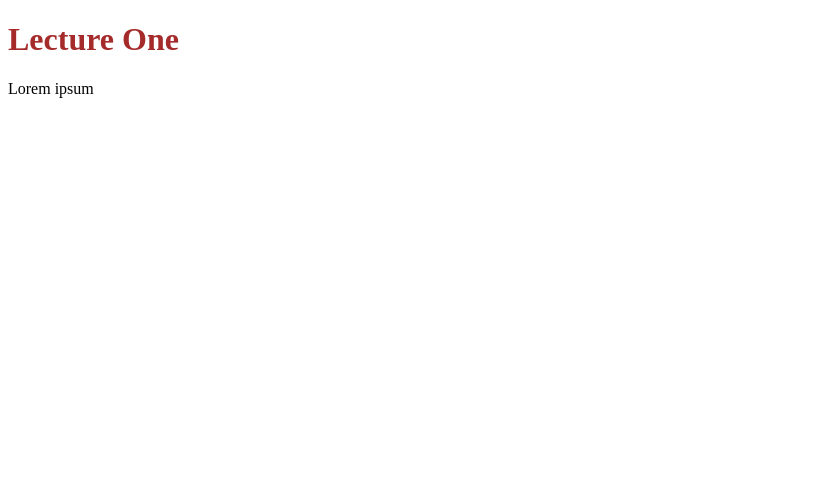
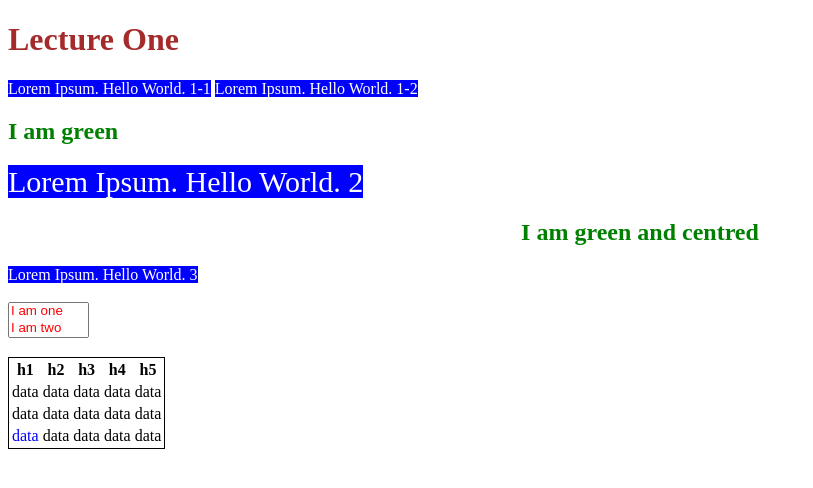
Before and after one commit to kanatunta/swift_academy, a plain HTML site: page week4/lectOne_02_04_2019/index.html in a window 1280 px wide. Shown: the whole page, without its empty margins (0-813 px from the left). Drawn offline with Linux system fonts and the light colour scheme.

Commit message:
add example 2

```diff
--- a/week4/lectOne_02_04_2019/css/style.css
+++ b/week4/lectOne_02_04_2019/css/style.css
@@ -1,3 +1,49 @@
 h1 {
   color: brown;
 }
+
+h2 {
+  color: green;
+}
+p {
+  display: inline;
+  color: white;
+  background-color: blue;
+  text-transform: capitalize;
+}
+
+.centred {
+  text-align: center;
+}
+
+select option {
+  color: orange;
+}
+
+option {
+  color: blueviolet;
+}
+
+table {
+  border: 1px solid black;
+}
+
+.centred .blue {
+  color: blue;
+}
+
+.red {
+    color: red;
+}
+
+.upperCase {
+    text-transform: uppercase;
+}
+
+.bold {
+    font-style: bold;
+}
+
+[title="title"]{
+    font-size: 30px;
+}
--- a/week4/lectOne_02_04_2019/index.html
+++ b/week4/lectOne_02_04_2019/index.html
@@ -11,6 +11,54 @@
   </head>
   <body onclick="interAct()">
     <h1>Lecture One</h1>
-    <p>Lorem ipsum</p>
+    <p>lorem ipsum. hello world. 1-1</p>
+    <p>lorem ipsum. hello world. 1-2</p>
+    <h2>I am green</h2>
+    <p title="title">lorem ipsum. hello world. 2</p>
+    <h2 class="centred">I am green and centred</h2>
+    <p>lorem ipsum. hello world. 3</p>
+    <br />
+    <br />
+    <select size="2">
+      <option class="red bold" value="1">I am one</option>
+      <option class="red bold" value="2">I am two</option>
+      <option class="red upperCase" value="3">I am three</option>
+    </select>
+    <br />
+    <br />
+    <table>
+      <thead>
+        <tr>
+          <th>h1</th>
+          <th>h2</th>
+          <th>h3</th>
+          <th>h4</th>
+          <th>h5</th>
+        </tr>
+      </thead>
+      <tbody>
+        <tr class="centred">
+          <td class="bigOne">data</td>
+          <td class="bigOne">data</td>
+          <td class="bigOne">data</td>
+          <td class="bigOne">data</td>
+          <td class="bigOne">data</td>
+        </tr>
+        <tr class="centred">
+          <td class="bigOne">data</td>
+          <td class="bigOne">data</td>
+          <td class="bigOne">data</td>
+          <td class="bigOne">data</td>
+          <td class="bigOne">data</td>
+        </tr>
+        <tr class="centred">
+          <td class="bigOne blue">data</td>
+          <td class="bigOne">data</td>
+          <td class="bigOne">data</td>
+          <td class="bigOne">data</td>
+          <td class="bigOne">data</td>
+        </tr>
+      </tbody>
+    </table>
   </body>
 </html>
--- a/week4/lectOne_02_04_2019/javascript/main.js
+++ b/week4/lectOne_02_04_2019/javascript/main.js
@@ -1,3 +1,13 @@
 const interAct = () => {
   alert(event.target.innerHTML);
 };
+
+const arr = [1, 2, 3, 4, 5, 6];
+
+for (const iterator of arr) {
+  console.log(iterator);
+}
+
+const timesTen = arr.map(e=>e*10);
+
+console.log(timesTen);
```
